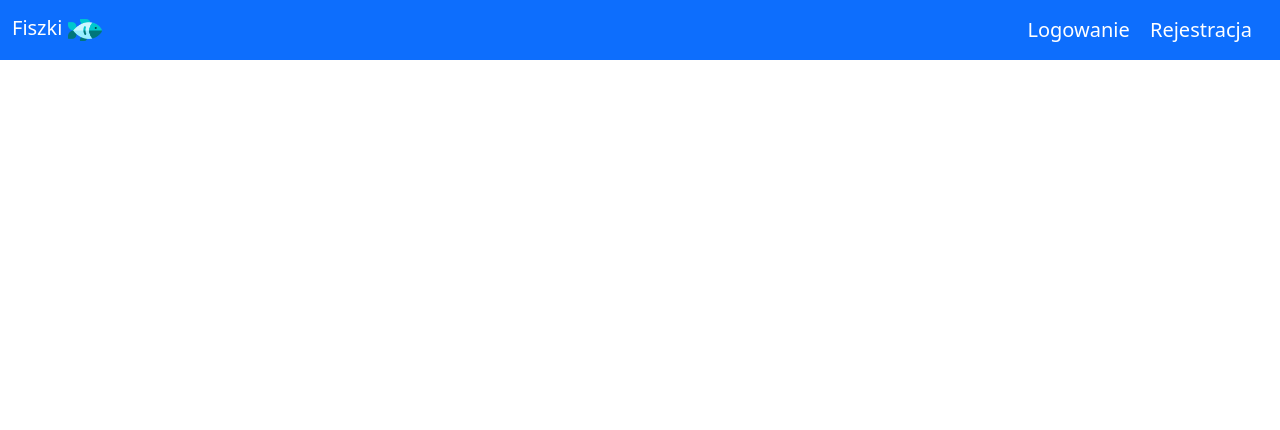
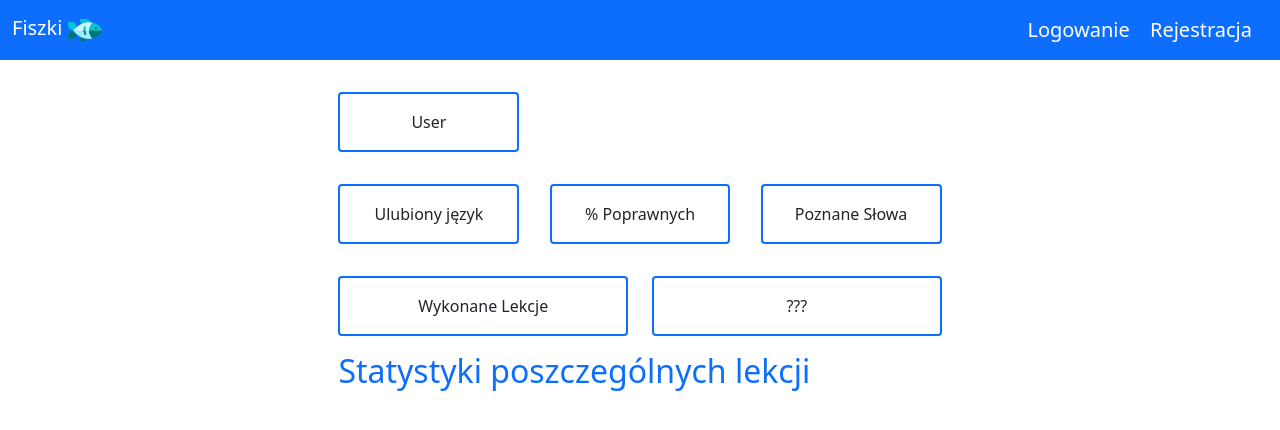
Before and after one commit to SzymSledz/SWBO_Sledz, a Flask app: template pjf/templates/stats.html in a window 1280 px wide. Shown: the top 430 px of the page. Run offline with Flask 3, Linux system fonts and the light colour scheme; the template is opened without the code that fills it, so the values that code supplies are empty.

Commit message:
Added content to view: stats.html

```diff
--- a/pjf/static/styles/style.css
+++ b/pjf/static/styles/style.css
@@ -6,3 +6,33 @@
     width: 70%;
     margin: 0 auto;
 }
+
+.stats{
+    width: 65%;
+    margin: 0 auto;
+}
+
+.stats .user{
+    width: 30%;
+}
+
+.stats .group-stats *{
+    color: #fff;
+}
+
+.stats .group-stats > div{
+    min-width: 15%;
+    text-align: center;
+}
+
+.stats .flex-row:nth-child(2) > div{
+    width: 30%;
+}
+
+.stats .flex-row:nth-child(3) > div{
+    width: 48%;
+}
+
+.stats .misc-stats{
+    text-align: center;
+}
--- a/pjf/templates/cards_collection.html
+++ b/pjf/templates/cards_collection.html
@@ -63,9 +63,6 @@
                         class="text-success position-absolute bottom-0 end-0 px-2 font-weight-bold"
                     {% endif %}
                 >
-
-
-
                     {{group.completion}} %</p>
             </div>
             <div class="card-body p-0">
--- a/pjf/templates/index.html
+++ b/pjf/templates/index.html
@@ -32,7 +32,7 @@
             <h5 class="card-title">Statystyki</h5>
             <p class="card-text">Sprawdź swoj postępy w nauce.</p>
         </div>
-        <a href="#" class="btn btn-primary w-100 mt-10 rounded-0 rounded-bottom">Przejdź <img src="{{url_for('static', filename='images/arrow.png')}}" class="mw-100 m-10" /></a>
+        <a href="/stats" class="btn btn-primary w-100 mt-10 rounded-0 rounded-bottom">Przejdź <img src="{{url_for('static', filename='images/arrow.png')}}" class="mw-100 m-10" /></a>
       </div>
     </div>
 </div>
--- a/pjf/templates/stats.html
+++ b/pjf/templates/stats.html
@@ -1,21 +1,34 @@
 {% extends "base.html" %}
 {% block title %}Fiszki - Statystki profilu{% endblock %}
 {% block content %}
+<div class="stats">
+
+    <div class="border border-2 border-primary rounded my-3 p-3 user misc-stats">User</div>
+
+    <div class="d-flex flex-row justify-content-between">
+        <div class="border border-2 border-primary rounded my-3 p-3 top-lang misc-stats">Ulubiony język</div>
+        <div class="border border-2 border-primary rounded my-3 p-3 completion misc-stats">% Poprawnych</div>
+        <div class="border border-2 border-primary rounded my-3 p-3 learned-words misc-stats">Poznane Słowa</div>
+    </div>
+
+    <div class="d-flex flex-row justify-content-between">
+        <div class="border border-2 border-primary rounded my-3 p-3 top-lang misc-stats">Wykonane Lekcje</div>
+        <div class="border border-2 border-primary rounded my-3 p-3 completion misc-stats">???</div>
+    </div>
 
 
-
-
+    <h2 class="text-primary">Statystyki poszczególnych lekcji</h2>
      {% if groups %}
         {% for group in groups %}
-            <div class="d-flex w-100 justify-content-between" >
-                <div>
+            <div class="d-flex w-100 justify-content-between border bg-primary rounded my-4 align-items-center p-3 group-stats" >
+                <div class="lang">
                     <img src="{{url_for('static', filename='images/close_icon.png')}}"/>
-                    {{group.lang}}
+                    <p class="d-inline px-2">{{group.lang}}</p>
                 </div>
                 <div>{{group.name}}</div>
                 <div>{{group.completion}} %</div>
             </div>
         {% endfor %}
     {% endif %}
-
+</div>
 {% endblock %}
```
